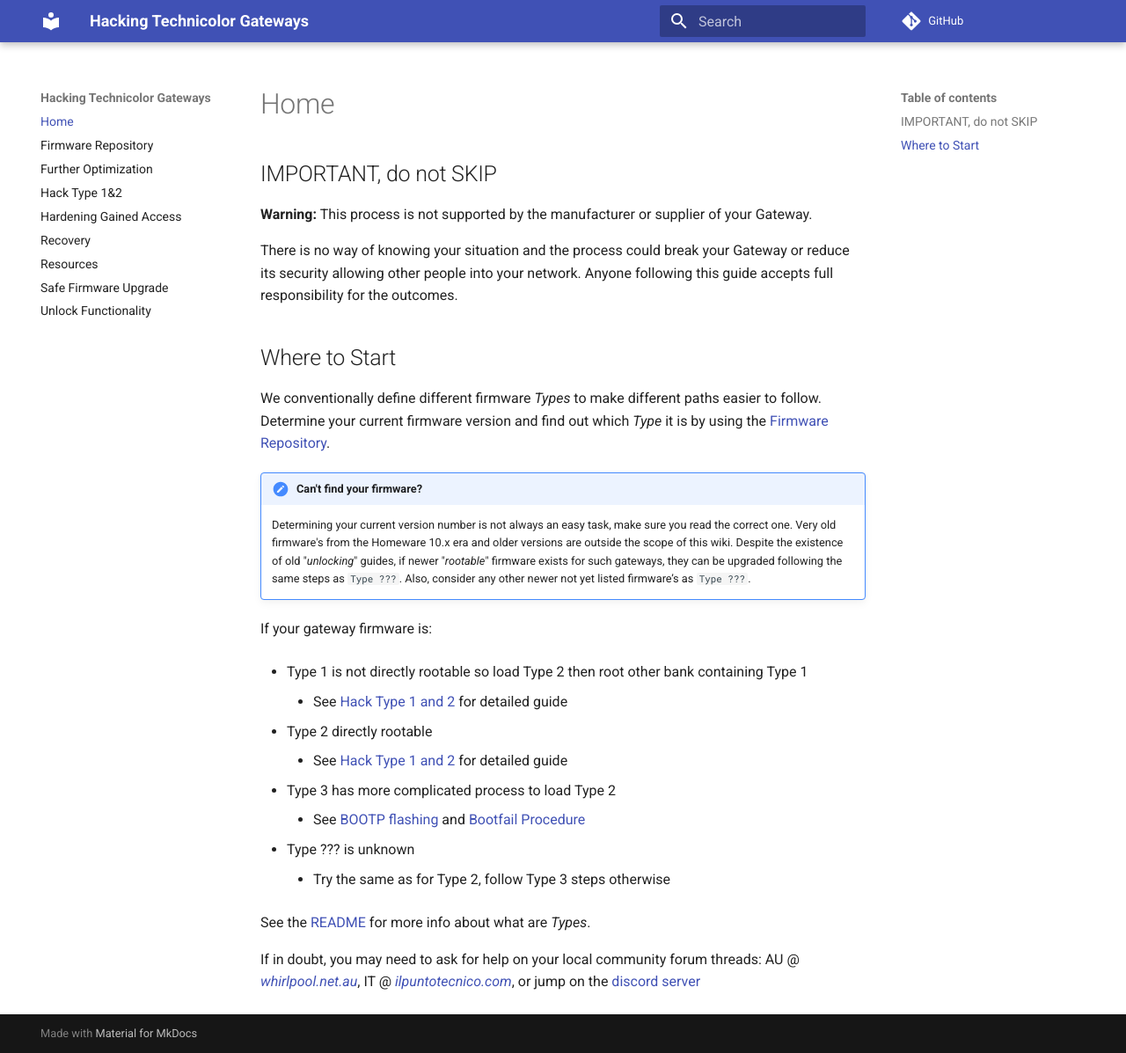
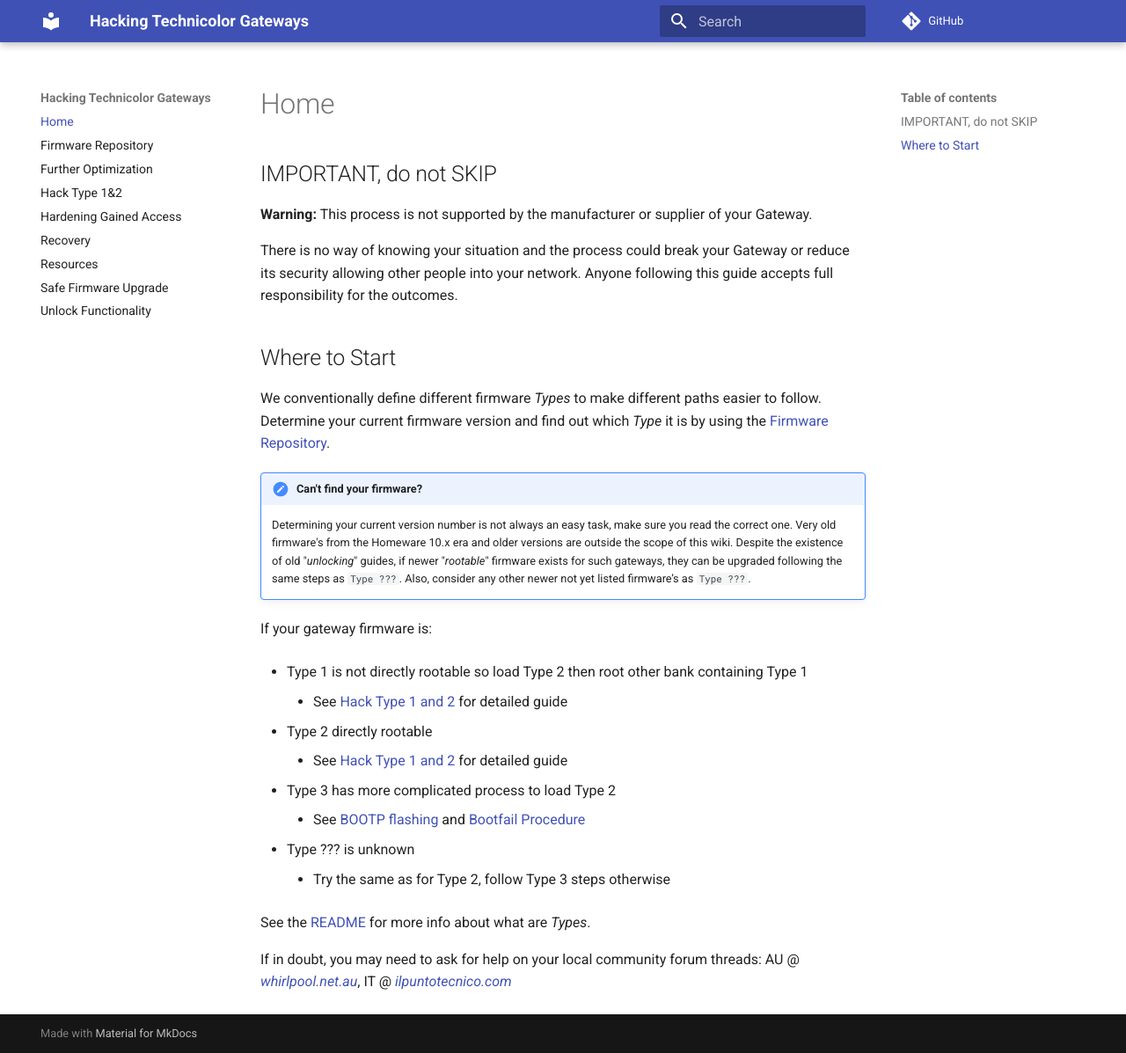
Before and after one commit to hack-technicolor/hack-technicolor, an MkDocs documentation site: the page built from docs/index.md, in a window 1280 px wide and 1197 px high. Shown: the whole window at 88% size. Built offline with MkDocs 1.6.1 and Material for MkDocs 9.7.7, drawn with Linux system fonts in a browser that asks for light colours; comment, search, counter and statistics services are not loaded.

Commit message:
Remove discord

```diff
--- a/docs/index.md
+++ b/docs/index.md
@@ -29,4 +29,4 @@
 
 See the [README](https://github.com/kevdagoat/hack-technicolor/blob/master/README.md) for more info about what are *Types*.
 
-If in doubt, you may need to ask for help on your local community forum threads: AU @ [*whirlpool.net.au*](https://forums.whirlpool.net.au/thread/9vxxl849), IT @ [*ilpuntotecnico.com*](https://www.ilpuntotecnico.com/forum/index.php/board,9.0.html), or jump on the [discord server](https://discord.gg/tZsXkMR)
+If in doubt, you may need to ask for help on your local community forum threads: AU @ [*whirlpool.net.au*](https://forums.whirlpool.net.au/thread/9vxxl849), IT @ [*ilpuntotecnico.com*](https://www.ilpuntotecnico.com/forum/index.php/board,9.0.html)
```
